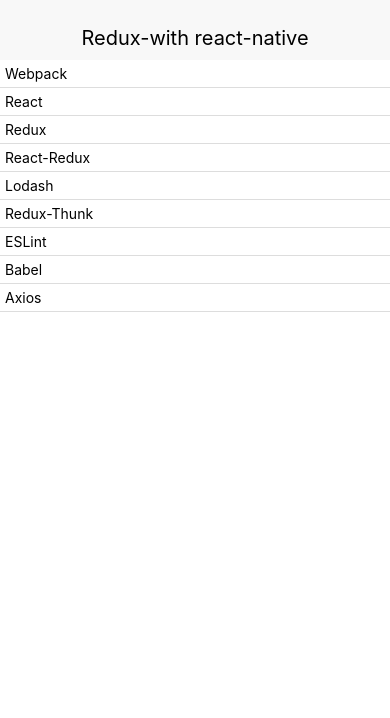
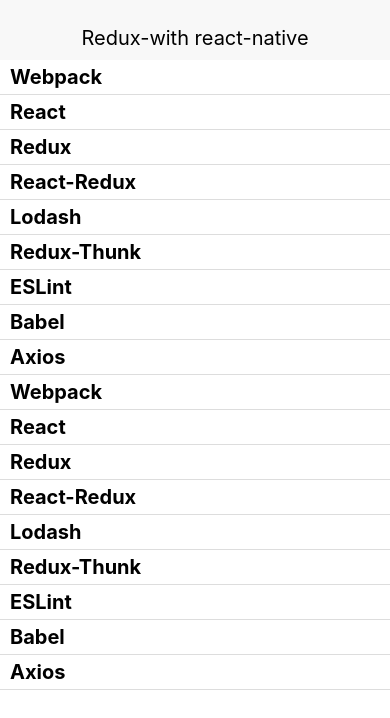
Before and after one commit to pinchez254/react-native-redux-boilerplate, a React Native app: screen / in a window 390 px wide. Shown: the top 718 px of the page. Built offline with nearby package versions, Linux system fonts and the light colour scheme.

Commit message:
libraries list styling

```diff
--- a/src/App.js
+++ b/src/App.js
@@ -10,7 +10,7 @@ class App extends Component {
   render() {
     return (
       <Provider store={createStore(reducers)}>
-        <View>
+        <View style={styles.container}>
           <Header headerText="Redux-with react-native" />
           <LibrariesList />
         </View>
@@ -20,4 +20,8 @@ class App extends Component {
 }
 export default App;
 
-const styles = StyleSheet.create({});
+const styles = StyleSheet.create({
+  container: {
+    flex: 1
+  }
+});
--- a/src/Components/Item.js
+++ b/src/Components/Item.js
@@ -5,9 +5,10 @@ import { CardSection } from "./Common";
 class Item extends Component {
   render() {
     const data = this.props.library.item;
+    const { Titles } = styles;
     return (
       <CardSection>
-        <Text>{data.title}</Text>
+        <Text style={Titles}>{data.title}</Text>
       </CardSection>
     );
   }
@@ -19,5 +20,10 @@ const styles = StyleSheet.create({
     flex: 1,
     alignItems: "center",
     justifyContent: "center"
+  },
+  Titles: {
+    fontSize: 20,
+    paddingLeft: 5,
+    fontWeight: "bold"
   }
 });
--- a/src/Reducers/Libraries.json
+++ b/src/Reducers/Libraries.json
@@ -43,5 +43,50 @@
       "id": 8,
       "title": "Axios",
       "description": "Promise based HTTP client for the browser and node.js.  With Axios, you can make XMLHttpRequests from the browser or Node with the full Promise Api."
+    },
+    {
+      "id": 9,
+      "title": "Webpack",
+      "description": "Webpack is a module bundler. It packs CommonJs/AMD modules i. e. for the browser. Allows to split your codebase into multiple bundles, which can be loaded on demand."
+    },
+    {
+      "id": 10,
+      "title": "React",
+      "description": "React makes it painless to create interactive UIs. Design simple views for each state in your application, and React will efficiently update and render just the right components when your data changes."
+    },
+    {
+      "id": 12,
+      "title": "Redux",
+      "description": "Redux is a predictable state container for JavaScript apps. It helps you write applications that behave consistently, run in different environments (client, server, and native), and are easy to test."
+    },
+    {
+      "id": 13,
+      "title": "React-Redux",
+      "description": "React-Redux is the official set of bindings between the React and Redux libraries.  With this library you can keep your views and data in sync."
+    },
+    {
+      "id": 14,
+      "title": "Lodash",
+      "description": "A modern JavaScript utility library delivering modularity, performance, & extras.  Lodash is released under the MIT license & supports modern environments."
+    },
+    {
+      "id": 15,
+      "title": "Redux-Thunk",
+      "description": "Redux Thunk middleware allows you to write action creators that return a function instead of an action. The thunk can be used to delay the dispatch of an action, or to dispatch only if a certain condition is met."
+    },
+    {
+      "id": 16,
+      "title": "ESLint",
+      "description": "ESLint is an open source JavaScript linting utility originally created by Nicholas C. Zakas in June 2013. Code linting is a type of static analysis that is frequently used to find problematic patterns or code that doesn’t adhere to certain style guidelines."
+    },
+    {
+      "id": 17,
+      "title": "Babel",
+      "description": "Babel has support for the latest version of JavaScript through syntax transformers. These plugins allow you to use new syntax, right now without waiting for browser support."
+    },
+    {
+      "id": 18,
+      "title": "Axios",
+      "description": "Promise based HTTP client for the browser and node.js.  With Axios, you can make XMLHttpRequests from the browser or Node with the full Promise Api."
     }
   ]
```
